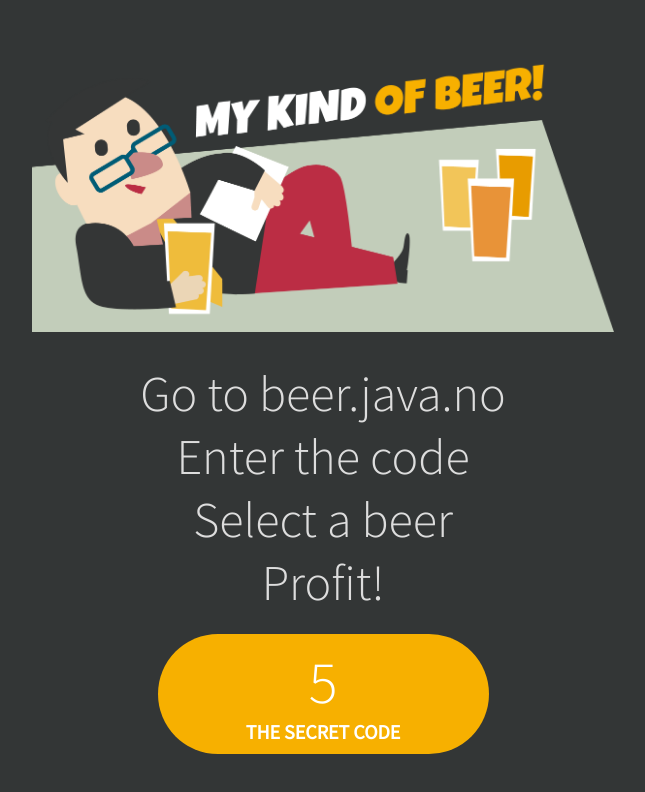
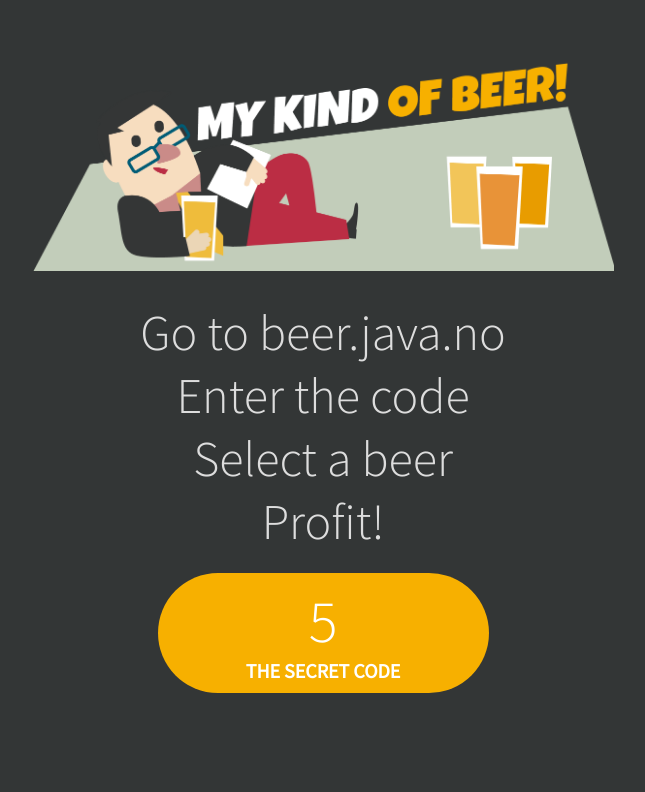
Before and after one commit to javaBin/beer-duke, a website: page src/tap.html in a window 1280 px wide. Shown: the whole page, without its empty margins (317-962 px from the left). Drawn offline with nearby package versions, Linux system fonts and the light colour scheme; some packages are replaced by stand-ins of ours.

Commit message:
Bedre bilde

```diff
--- a/src/templates/tap.html
+++ b/src/templates/tap.html
@@ -1,5 +1,5 @@
 <div class="wrapper">
-	<img class="header" src="img/beer2.png">
+	<img class="header" src="img/beer3.png">
 
 
 	<div>
```
Also changed, not shown: src/img/beer3.png (added).
